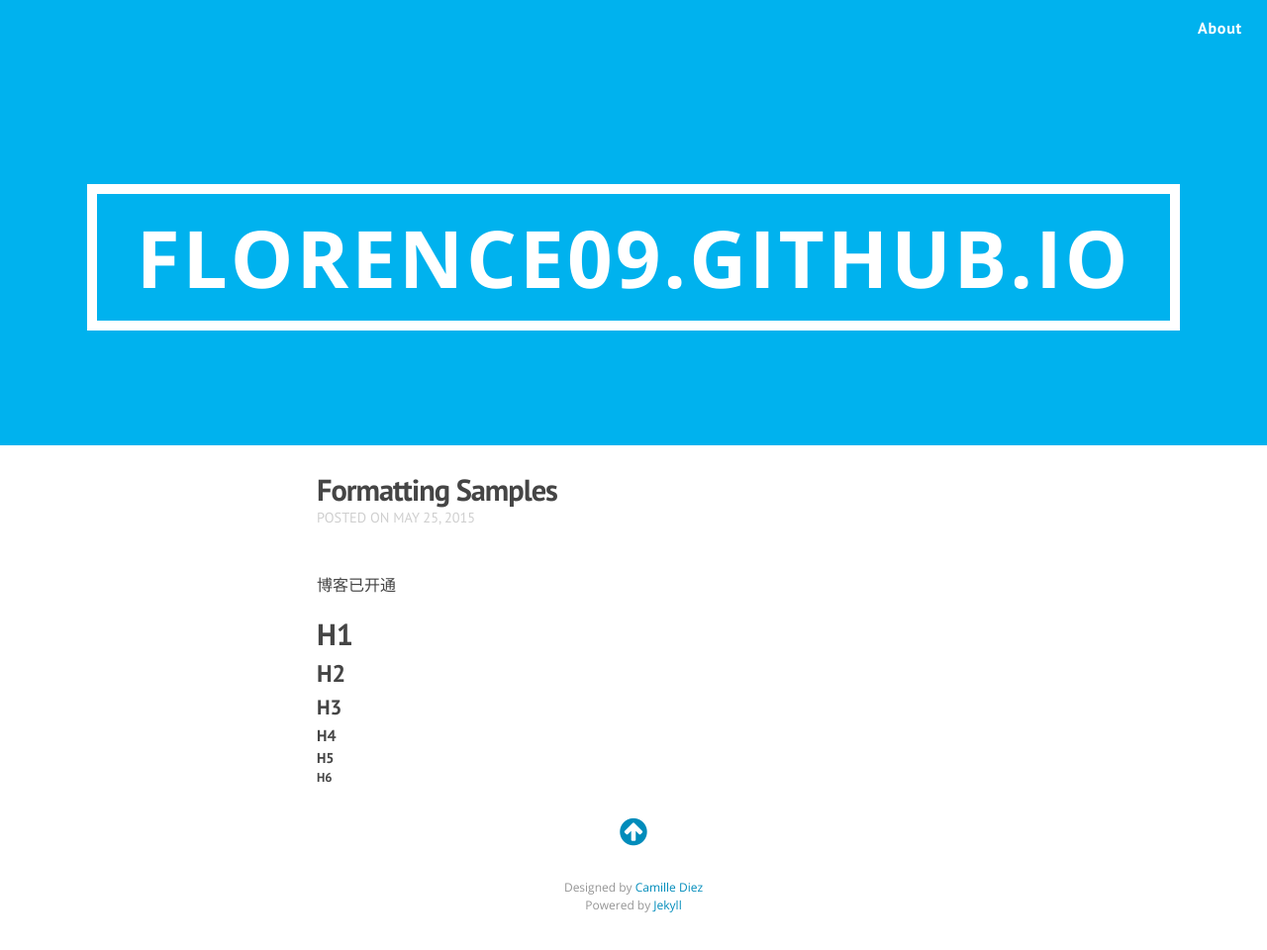
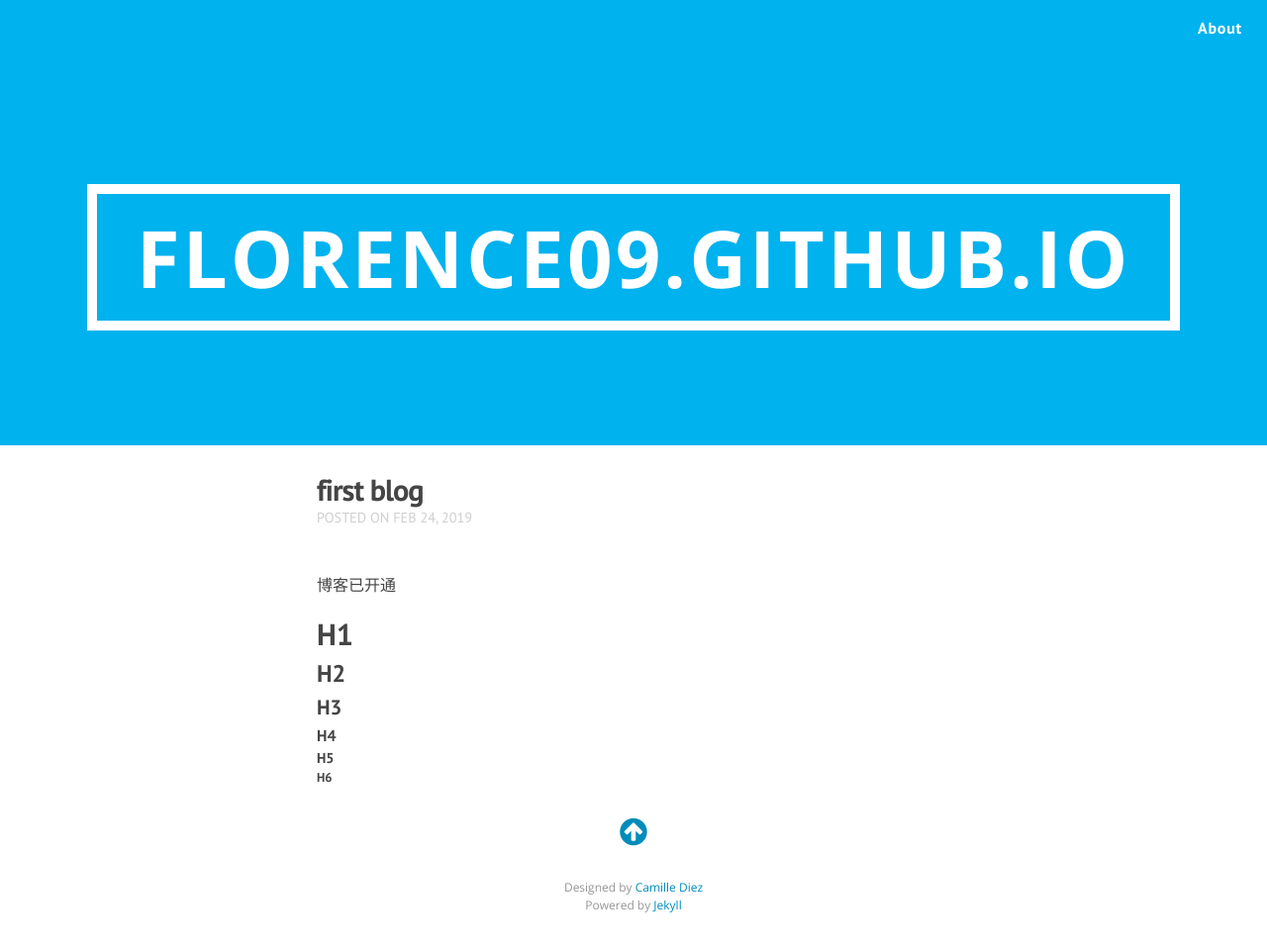
Before and after one commit to Florence09/Florence09.github.io, a Jekyll site: the page built from _posts/2019-02-22-first blog.markdown, in a window 1280 px wide. Shown: the whole page at 99% size. Built offline with Jekyll 4.4.1, drawn with Linux system fonts in a browser that asks for light colours; nearby versions of some CDN libraries.

Commit message:
Update 2019-02-22-first blog.markdown

```diff
--- a/_posts/2019-02-22-first blog.markdown
+++ b/_posts/2019-02-22-first blog.markdown
@@ -1,7 +1,7 @@
 ---
 layout: post
-title: "Formatting Samples"
-date: 2015-05-25
+title: "first blog"
+date: 2019-02-24
 categories:
 ---
 
```
